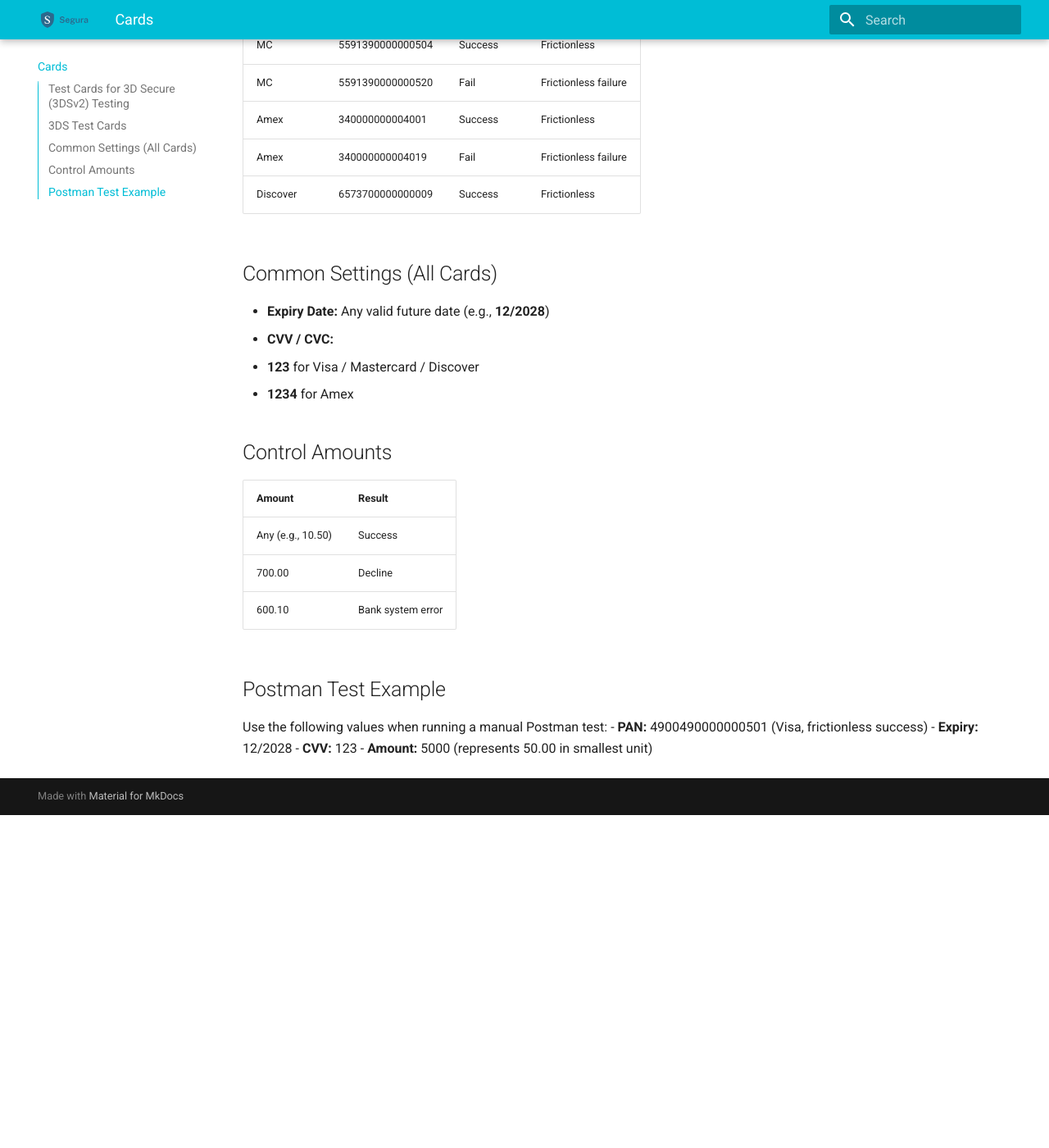
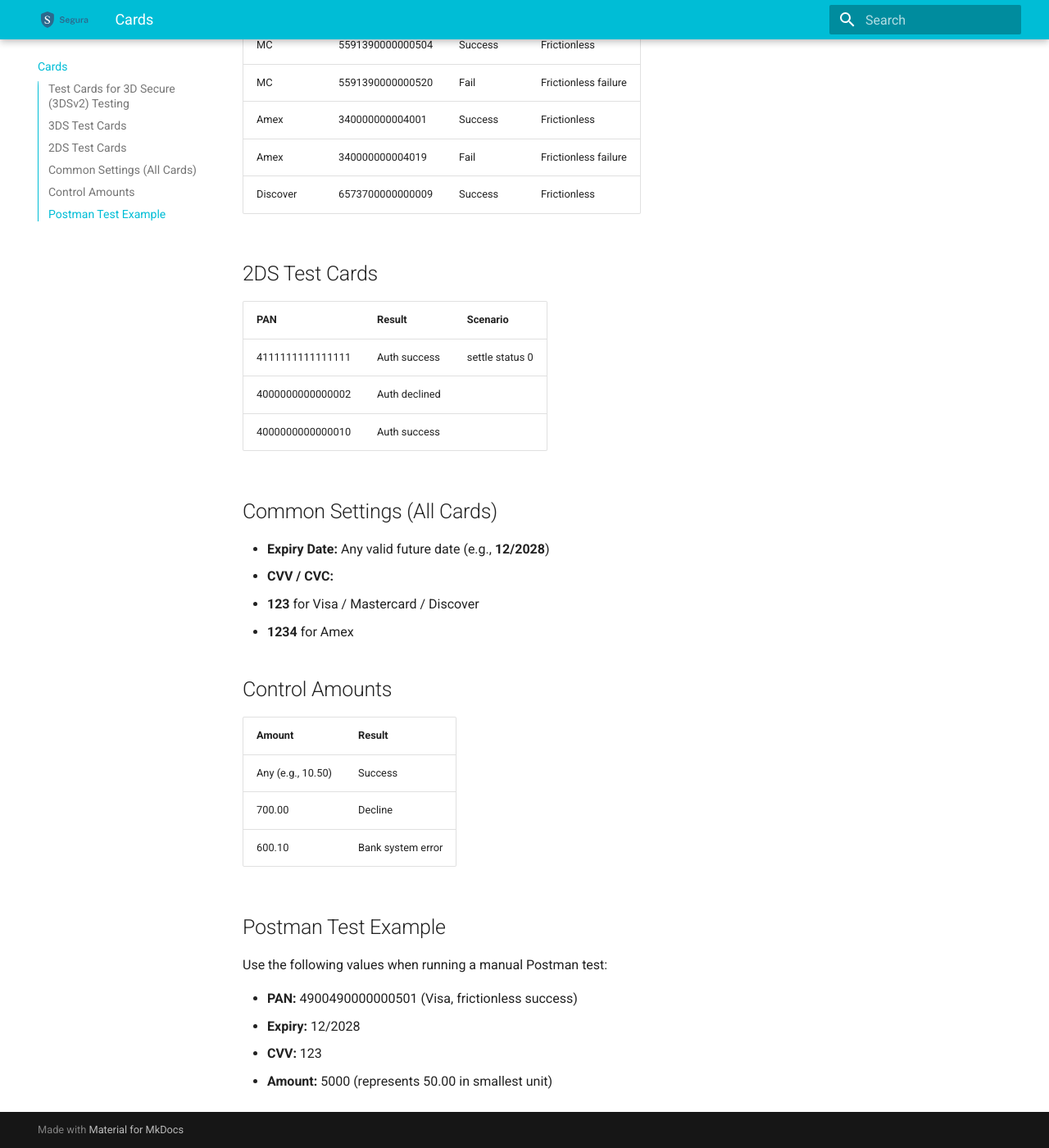
Before and after one commit to Noah-droid/segura, an MkDocs documentation site: the page built from docs/cards.md, in a window 1280 px wide and 1400 px high, scrolled down 589 px. Shown: the whole window at 82% size. Built offline with MkDocs 1.6.1 and Material for MkDocs 9.7.7, drawn with Linux system fonts in a browser that asks for light colours; before the commit the page ends 1583 px from its top, so only the background shows below that.

Commit message:
feat: update testcard details

```diff
--- a/docs/cards.md
+++ b/docs/cards.md
@@ -12,6 +12,15 @@
 | Amex | 340000000004001 | Success | Frictionless |
 | Amex | 340000000004019 | Fail | Frictionless failure |
 | Discover | 6573700000000009 | Success | Frictionless |
+
+
+## 2DS Test Cards
+| PAN | Result | Scenario |
+|-----------------|-------------------|--------|
+|4111111111111111	| Auth success | settle status 0
+|4000000000000002	| Auth declined|
+|4000000000000010 |	Auth success |
+
 
 ## Common Settings (All Cards)
 - **Expiry Date:** Any valid future date (e.g., **12/2028**)
@@ -30,6 +39,7 @@
 
 ## Postman Test Example
 Use the following values when running a manual Postman test:
+
 - **PAN:** 4900490000000501 (Visa, frictionless success)
 - **Expiry:** 12/2028
 - **CVV:** 123
```
Also changed, not shown: 1 other file.
